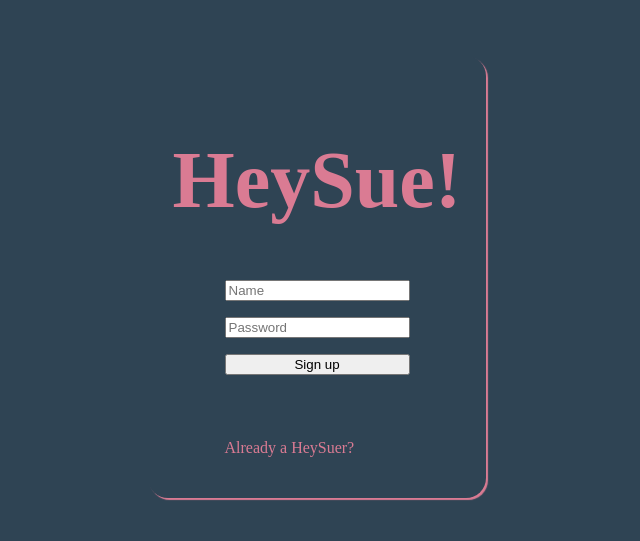
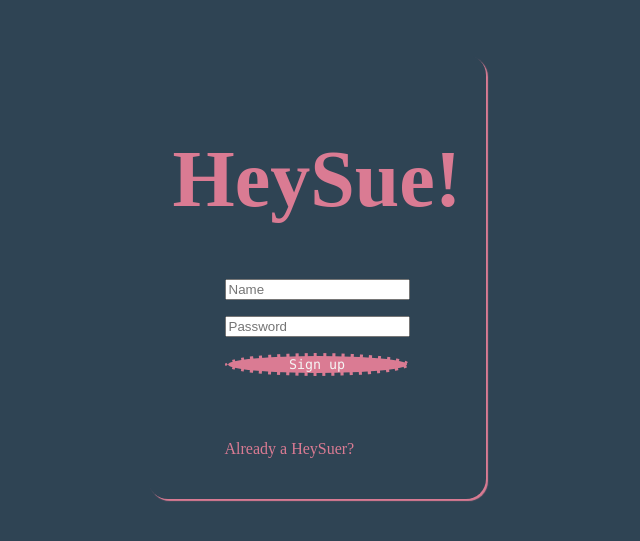
Before and after one commit to Voskii/Sue, a React (Create React App) app in the folder client/: page / in a window 1280 px wide. Shown: the part 123-664 px from the top of the page, without its empty margins (323-963 px from the left). Built offline with nearby package versions, Linux system fonts and the light colour scheme.

Commit message:
button css

```diff
--- a/client/src/App.js
+++ b/client/src/App.js
@@ -22,7 +22,7 @@ function App() {
           <Header logout={logout}  />
           <Link to="/">Hey</Link>
           <Link to="meals">Meals</Link>
-          <Link to='counter'>Fav</Link>
+          {/* <Link to='counter'>Fav</Link> */}
         </nav>
       }
       <Routes>
--- a/client/src/components/Hey.jsx
+++ b/client/src/components/Hey.jsx
@@ -51,17 +51,12 @@ export default function Hey(){
                     <div>
                         <div>
                             {!newM && <button onClick={() => setNewM(!newM)}>+ Meal?</button>}
-
                             <h1>Daily Stats</h1>
-
                                 <form onSubmit={delCounts}>
                                     {/* {dubs.length === 0 && <button>X</button>} */}
                                     {dubs.length === 0 && counterStats?.calories > 0 && <button>X</button>}
                                 </form>
-
                             <Counter newFav={newFav} tStats={stats} dubs={dubs} />
-
-
                         </div>
                             <DailyDub onDeck={true} myTrackedMeals={meals} getMeals={getMeals} stats={stats} getStats={getStats} getDubs={getDubs} dubs={dubs} />
                     </div>
--- a/client/src/style.css
+++ b/client/src/style.css
@@ -27,6 +27,25 @@ code {
     monospace;
 }
 
+button {
+  color: var(--ws);
+  background-color: var(--p);
+  text-decoration: none;
+  border-radius: 50%;
+  border: dashed var(--bg);
+  font-family: source-code-pro, Menlo, Monaco, Consolas, 'Courier New',
+    monospace;
+  transition: color 1s ease, border 1s ease;
+  &:hover,
+  &:active{
+    color: var(--m);
+    border: dashed 5px var(--bg)
+  }
+}
+
+button:hover {
+
+}
 /* .app{
   margin: 0 auto;
 
```
Also changed, not shown: 11 other files (tests, documents, lock files or other folders).
